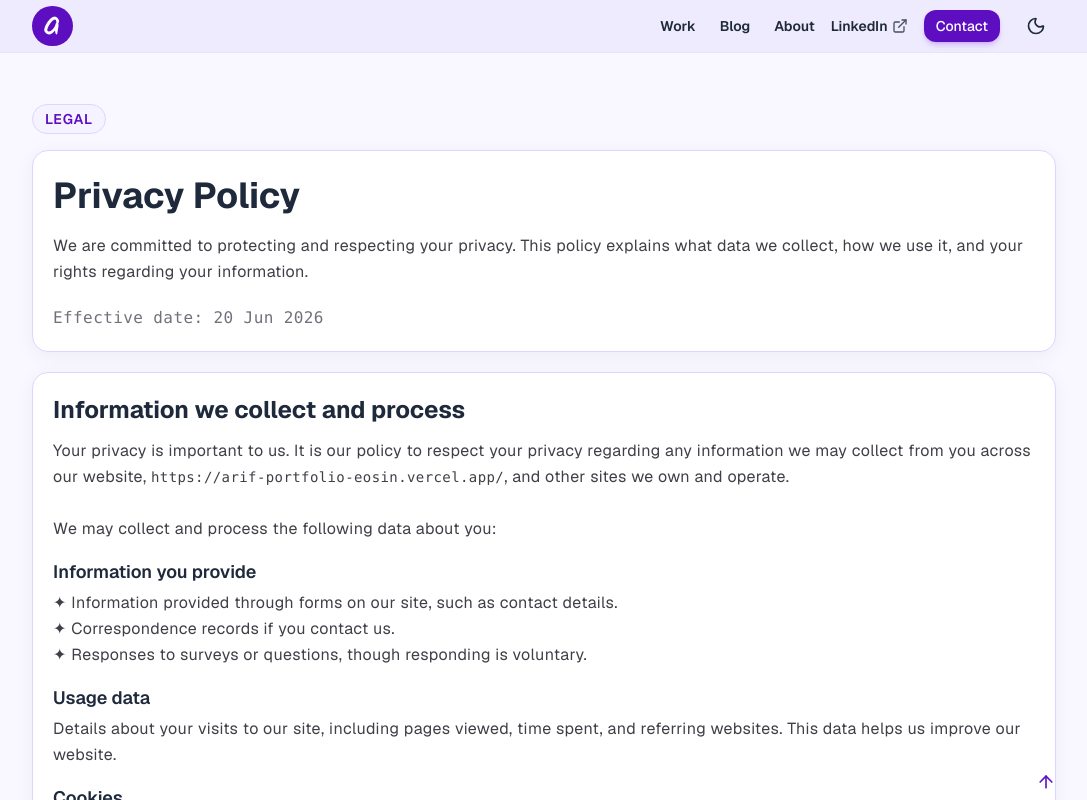
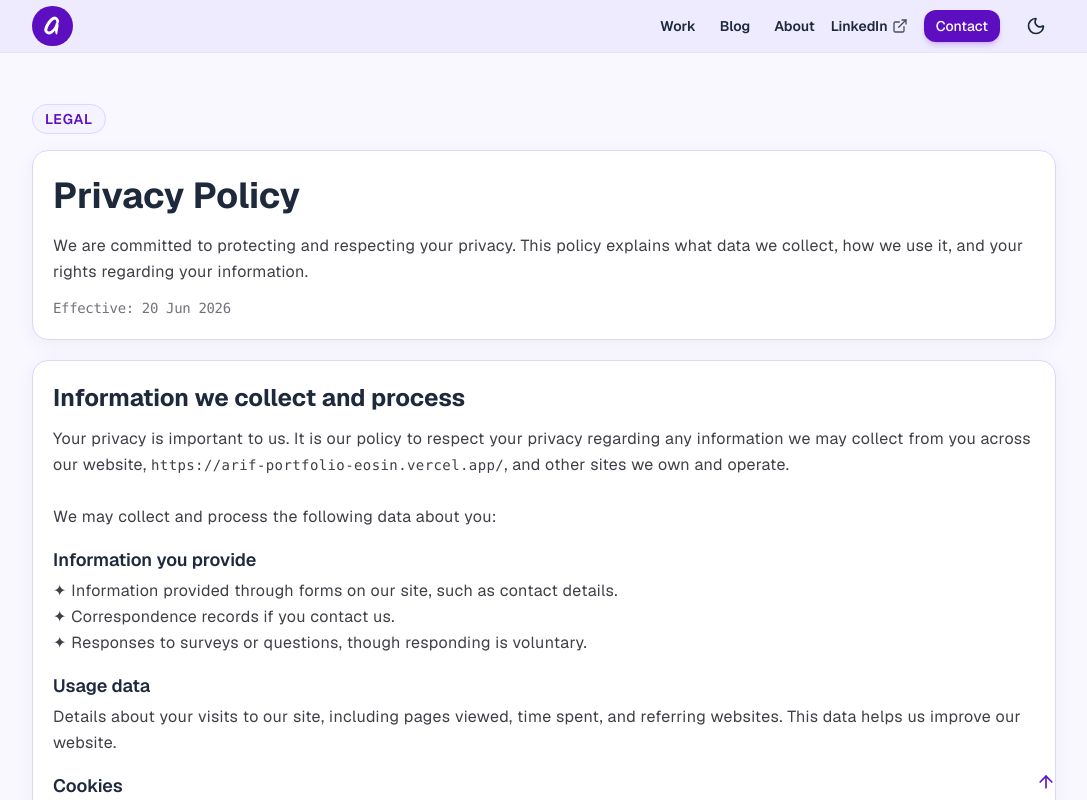
Before and after one commit to arifstk/arif-portfolio, a Next.js app: page /privacy-policy in a window 1280 px wide. Shown: the top 800 px of the page, without its empty margins (96-1183 px from the left). Built offline with nearby package versions, Linux system fonts and the light colour scheme; no server answers; the database is empty.

Commit message:
color correction

```diff
--- a/app/not-found.tsx
+++ b/app/not-found.tsx
@@ -1,65 +1,11 @@
-// // app/not-found.tsx
-// import Link from "next/link";
-
-// export default function NotFound() {
-//   return (
-//     <section className="py-10 mt-6 md:mt-15 text-gray-800 dark:text-gray-200 min-h-[70vh] flex items-center justify-center">
-//       <div className="max-w-4xl mx-auto px-4 sm:px-6">
-
-//         {/* ── Number ── */}
-//         <div className="relative mb-8 select-none">
-//           <p className="text-[10rem] sm:text-[14rem] font-black leading-none text-violet-100 dark:text-slate-800/80 tracking-tighter">
-//             404
-//           </p>
-//           <div className="absolute inset-0 flex items-center">
-//             <div className="w-12 h-0.5 bg-violet-700 mr-4 shrink-0" />
-//             <p className="text-sm sm:text-md font-semibold text-violet-700 uppercase tracking-[0.2em]">
-//               Page not found
-//             </p>
-//           </div>
-//         </div>
-
-//         {/* ── Message ── */}
-//         <h1 className="text-2xl sm:text-3xl font-bold text-slate-700 dark:text-slate-100 mb-3 leading-snug">
-//           Looks like you're lost.
-//         </h1>
-//         <p className="text-sm sm:text-md text-slate-500 dark:text-slate-400 leading-relaxed mb-10 max-w-sm">
-//           The page you're looking for doesn't exist or has been moved. Let's get you back on track.
-//         </p>
-
-//         {/* ── Actions ── */}
-//         <div className="flex flex-wrap gap-3">
-//           <Link
-//             href="/"
-//             className="inline-flex items-center gap-2 px-5 py-2.5 rounded-xl text-sm font-semibold text-white bg-violet-700 hover:bg-violet-600 transition-all duration-200 shadow-sm hover:shadow-md hover:shadow-blue-200 dark:hover:shadow-none"
-//           >
-//             <svg width="15" height="15" fill="none" stroke="currentColor" strokeWidth="2.5" viewBox="0 0 24 24">
-//               <path d="M3 12l9-9 9 9M5 10v9a1 1 0 0 0 1 1h4v-5h4v5h4a1 1 0 0 0 1-1v-9" />
-//             </svg>
-//             Go home
-//           </Link>
-//           <Link
-//             href="/projects"
-//             className="inline-flex items-center gap-2 px-5 py-2.5 rounded-xl text-sm font-semibold text-slate-700 dark:text-slate-200 bg-slate-100 dark:bg-slate-800 hover:bg-slate-200 dark:hover:bg-slate-700 border border-slate-200 dark:border-slate-700 transition-all duration-200"
-//           >
-//             View projects
-//             <svg width="14" height="14" fill="none" stroke="currentColor" strokeWidth="2.5" viewBox="0 0 24 24">
-//               <path d="M5 12h14M12 5l7 7-7 7" />
-//             </svg>
-//           </Link>
-//         </div>
-//       </div>
-//     </section>
-//   );
-// }
-
+// app/not-found.tsx
 
 import Link from 'next/link';
-import { Search, Home, Mail, ArrowRight, Link2Off } from 'lucide-react';
+import { Search, Home, Mail, Link2Off, MoveRight } from 'lucide-react';
 
 export default function NotFound() {
   return (
-    <div className=" bg-violet-50/30 dark:bg-slate-950 flex items-center justify-center p-3">
+    <div className="flex items-center justify-center p-3">
       <div className="bg-white dark:bg-slate-900 rounded-3xl border border-violet-100 dark:border-violet-800/30 mt-20 p-4 py-8 md:p-8 md:py-13 max-w-lg w-full text-center shadow-xl shadow-violet-800/5 dark:shadow-violet-400/5 transition-colors">
 
         {/* Top Icon */}
@@ -89,17 +35,17 @@ export default function NotFound() {
           </div>
           <div className="flex items-center gap-3 p-4 text-sm text-slate-700 dark:text-slate-300">
             <Mail className="w-4 h-4 text-violet-800 dark:text-violet-400 shrink-0" />
-            <span>If this persists, contact me and I'll help.</span>
+            <span>If this persists, <Link href="/contact" className="text-violet-800 dark:text-violet-400 underline font-medium hover:text-violet-900 dark:hover:text-violet-300 transition-colors">contact</Link> me and I'll help.</span>
           </div>
         </div>
 
         {/* Action Button */}
         <Link
           href="/"
-          className="inline-flex items-center gap-2 bg-violet-800 dark:bg-violet-600 hover:bg-violet-900 dark:hover:bg-violet-500 text-white font-medium px-6 py-3 rounded-xl transition-colors shadow-lg shadow-violet-800/30 dark:shadow-violet-400/20"
+          className="group inline-flex items-center gap-2 bg-violet-800 dark:bg-violet-600 hover:bg-violet-600 dark:hover:bg-violet-500 text-white text-sm font-medium px-6 py-2 rounded-xl shadow-lg shadow-violet-800/30 dark:shadow-violet-400/20 transition-all duration-200"
         >
           Go home
-          <ArrowRight className="w-4 h-4" />
+          <MoveRight className="w-4 h-4 transition-transform duration-300 ease-in-out group-hover:translate-x-1.5" />
         </Link>
       </div>
     </div>
--- a/app/privacy-policy/page.tsx
+++ b/app/privacy-policy/page.tsx
@@ -58,8 +58,8 @@ const page = () => {
           <p className="text-md text-zinc-700 dark:text-zinc-400 leading-relaxed tracking-wide">
             We are committed to protecting and respecting your privacy. This policy explains what data we collect, how we use it, and your rights regarding your information.
           </p>
-          <p className="text-md font-mono text-zinc-500 dark:text-zinc-500 leading-relaxed tracking-wide mt-5">
-            Effective date: 20 Jun 2026
+          <p className="text-sm tracking-tight font-mono text-zinc-500 dark:text-zinc-500 leading-relaxed mt-3">
+            Effective: 20 Jun 2026
           </p>
         </div>
 
```
